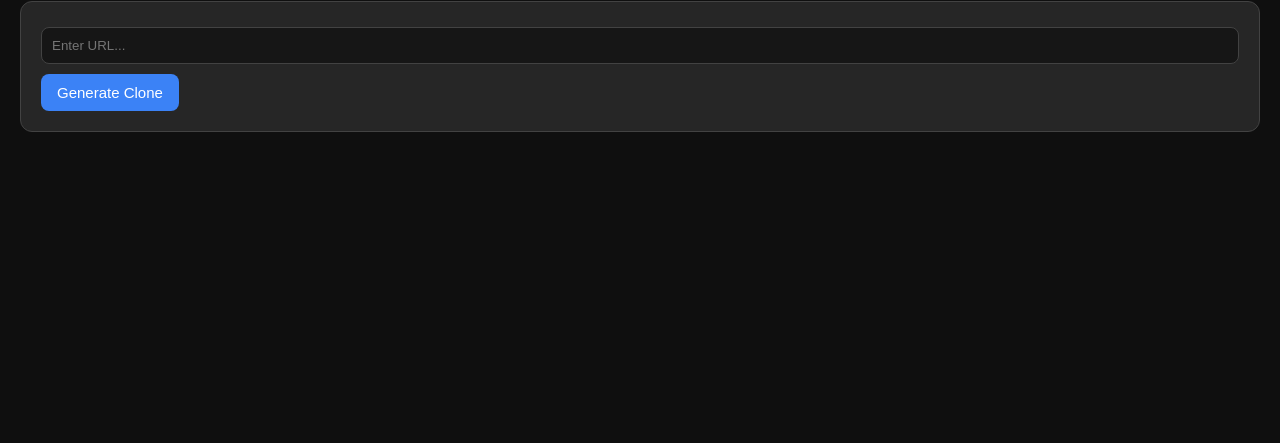
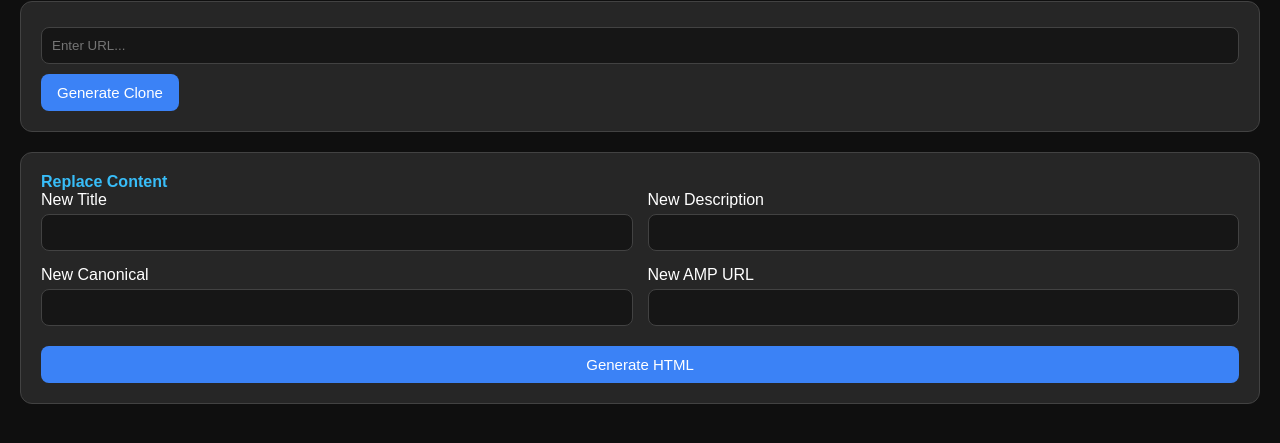
Before and after one commit to Ryanzg23/ultimateseochecker, a website: page cloner.html in a window 1280 px wide. Shown: the part 99-542 px from the top of the page. Drawn offline with Linux system fonts and the light colour scheme.

Commit message:
Update cloner.html

```diff
--- a/cloner.html
+++ b/cloner.html
@@ -62,7 +62,7 @@ button {
 
   <div id="results" class="card" style="display:none;"></div>
 
-  <div id="replaceSection" class="card" style="display:none;">
+  <div id="replaceSection" class="card">
 
     <h3>Replace Content</h3>
 
```
